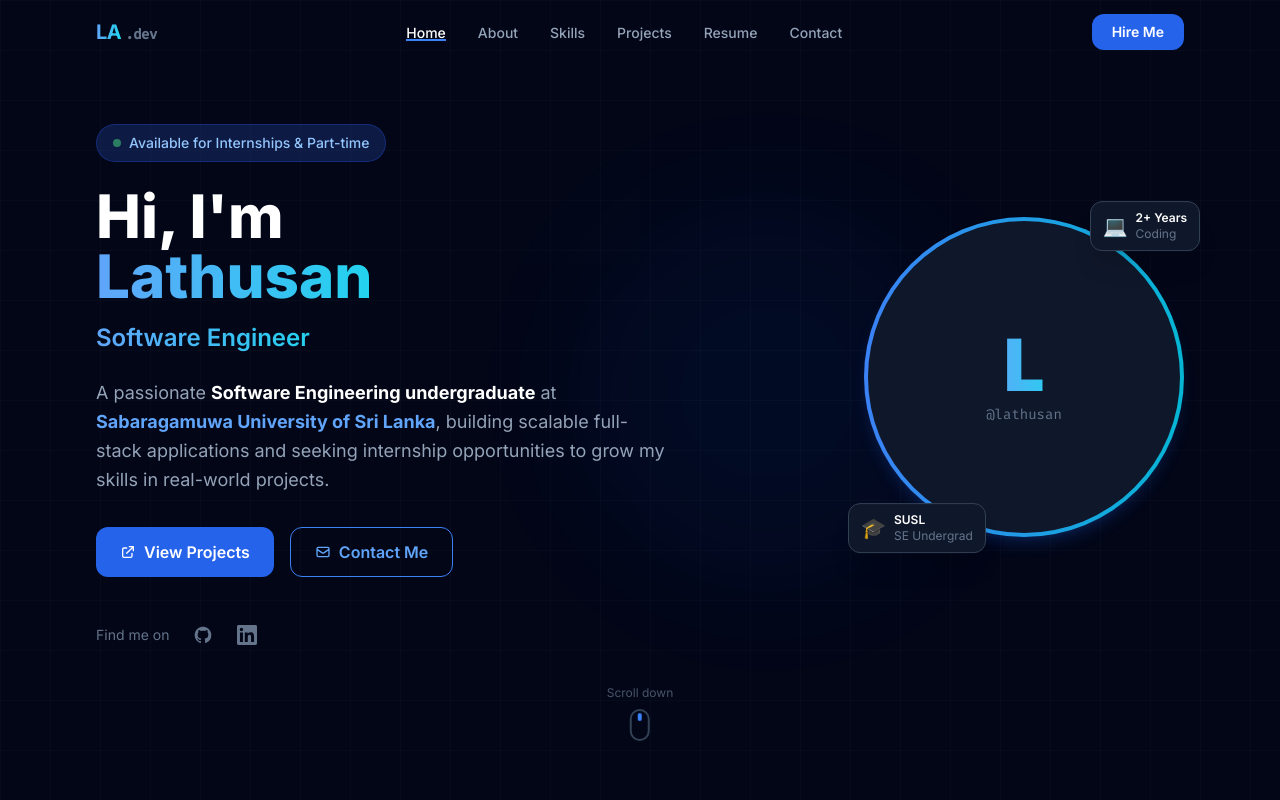
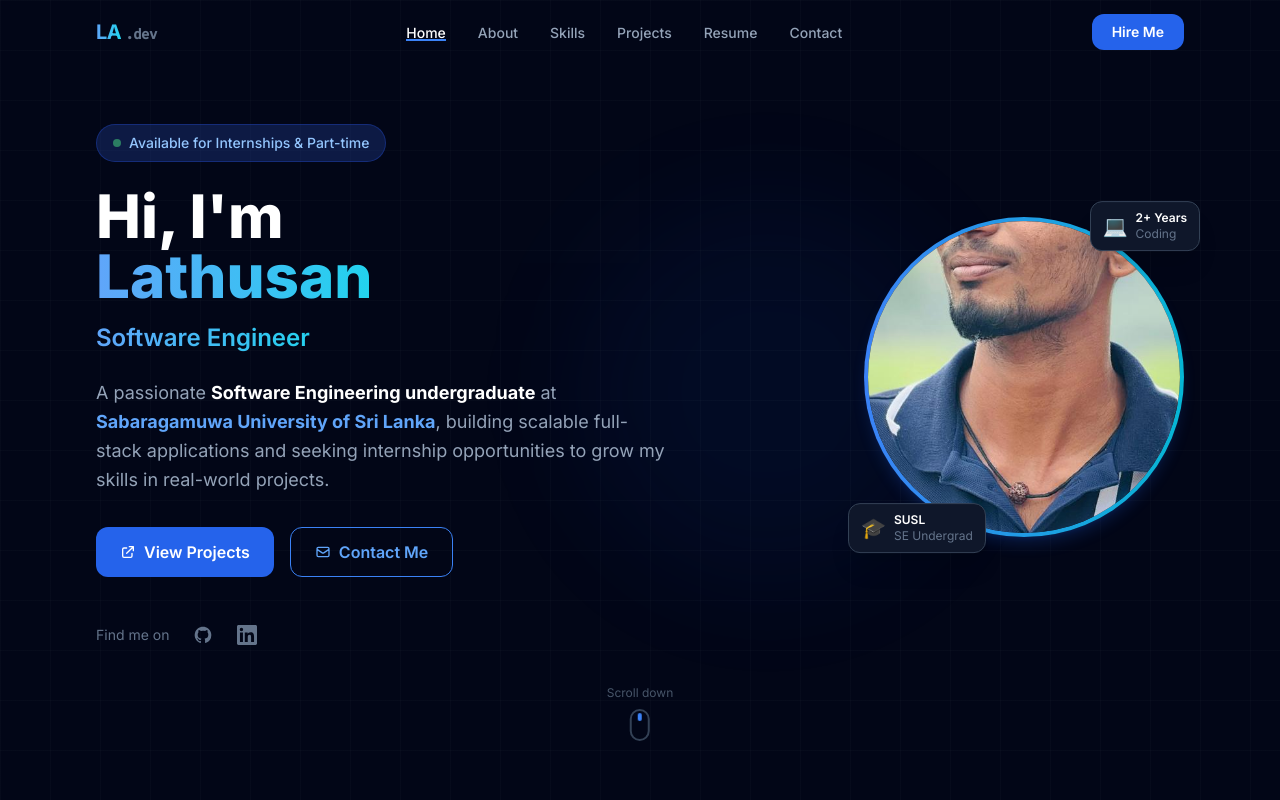
Before and after one commit to SanmuganathanLathusan/My-Portfolio, a React (Vite) app: page / in a window 1280 px wide. Shown: the top 800 px of the page. Built offline with nearby package versions, Linux system fonts and the light colour scheme.

Commit message:
my add assets and modified hero.jsx

```diff
--- a/src/components/Hero.jsx
+++ b/src/components/Hero.jsx
@@ -1,4 +1,5 @@
 import { useEffect, useState } from 'react'
+import profileImg from '../assets/image.svg'
 
 const roles = [
   'Full Stack Developer',
@@ -145,13 +146,8 @@
             <div className="relative w-64 h-64 md:w-80 md:h-80">
               {/* Outer glow ring */}
               <div className="absolute inset-0 rounded-full bg-gradient-to-r from-primary-500 to-cyan-500 p-1 glow">
-                <div className="w-full h-full rounded-full bg-dark-800 flex items-center justify-center">
-                  {/* Avatar initials */}
-                  <div className="text-center">
-                    <div className="text-7xl font-black gradient-text">L</div>
-
-                    <div className="text-dark-400 text-sm mt-1 font-mono">@lathusan</div>
-                  </div>
+                <div className="w-full h-full rounded-full bg-dark-800 flex items-center justify-center overflow-hidden">
+                  <img src={profileImg} alt="Lathusan" className="w-full h-full object-cover" />
                 </div>
               </div>
 
```
Also changed, not shown: src/assets/image.png (added), src/assets/image.svg (added).
